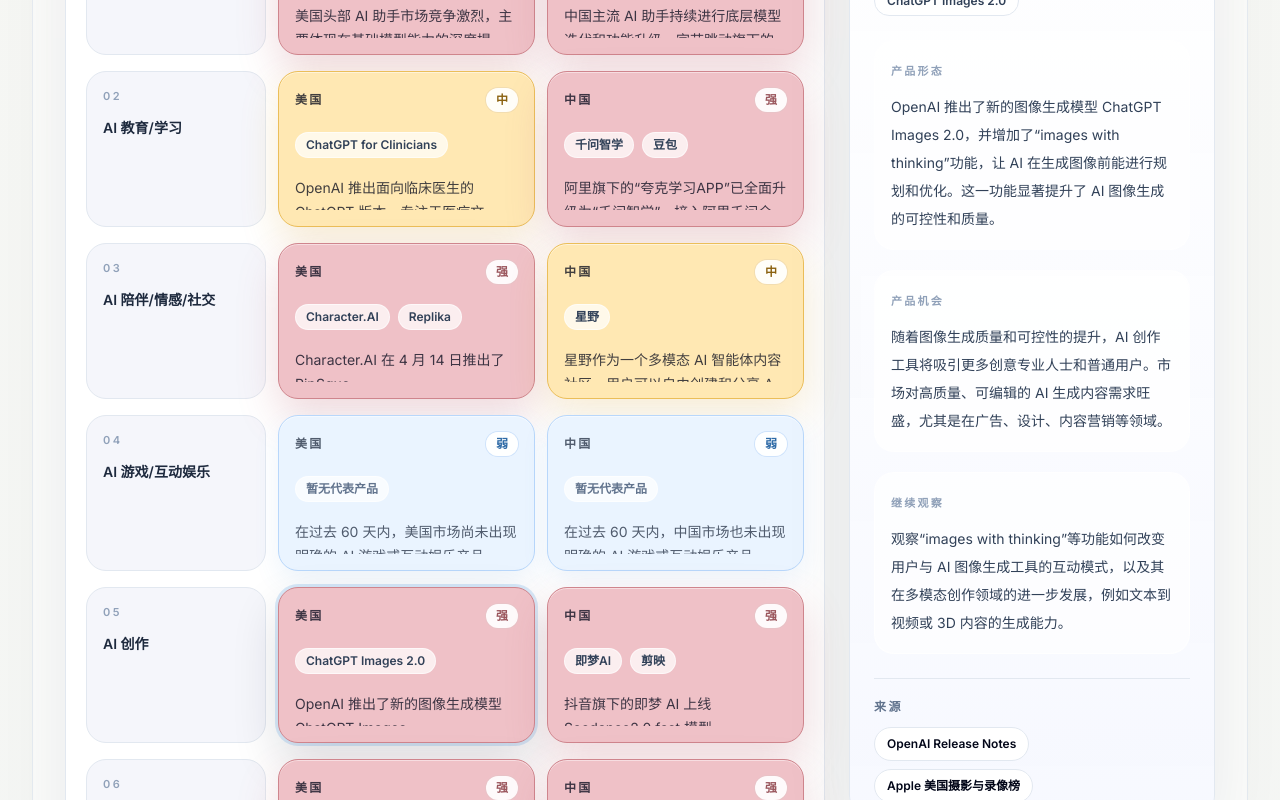
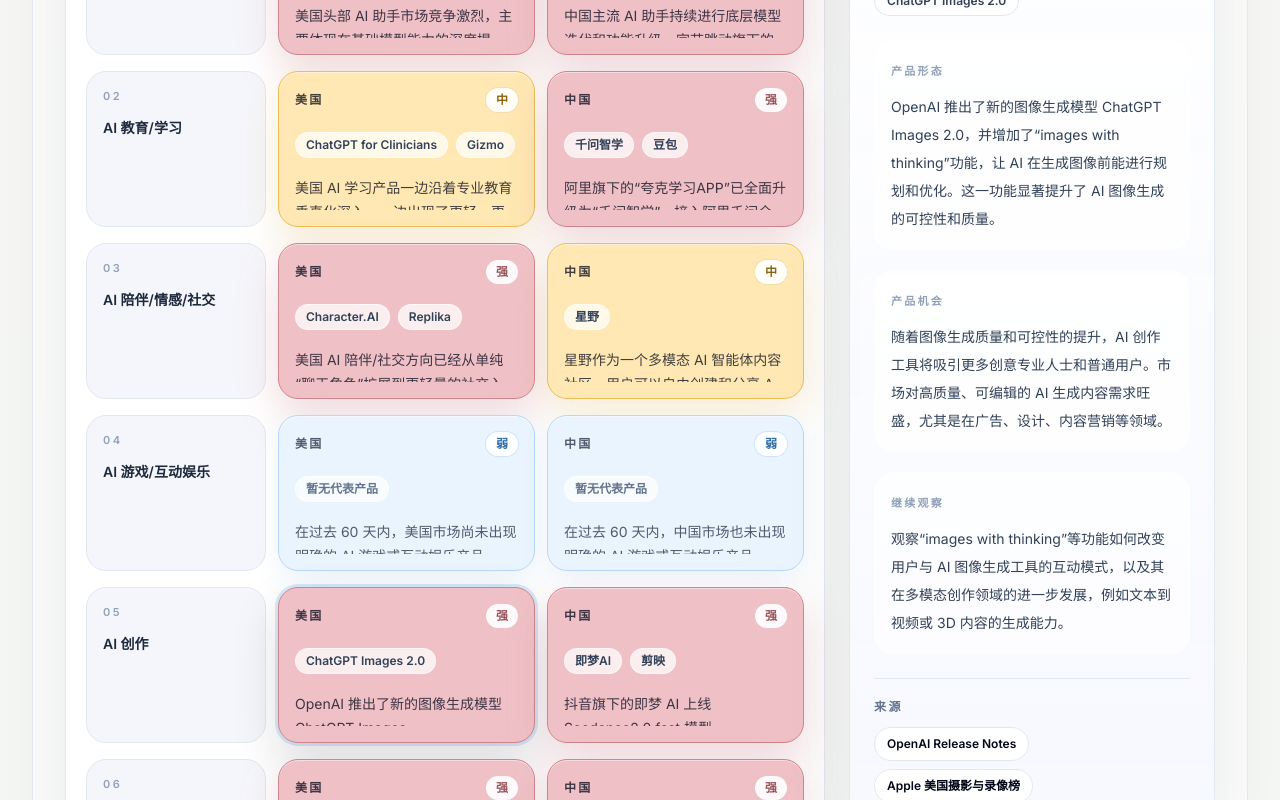
Before and after one commit to 812244966-del/ai-trending, a Next.js app: page / in a window 1280 px wide. Shown: the part 5380-6180 px from the top of the page. Built offline with nearby package versions, Linux system fonts and the light colour scheme.

Commit message:
Add funding signals to category map

```diff
--- a/scripts/generate-weekly-report.ts
+++ b/scripts/generate-weekly-report.ts
@@ -55,10 +55,14 @@
   { label: "OpenAI Release Notes", url: "https://help.openai.com/en/articles/6825453-chatgpt-release-notes", market: "美国", kind: "official" },
   { label: "Google AI Edge Eloquent", url: "https://apps.apple.com/us/app/google-ai-edge-eloquent/id6756505519", market: "美国", kind: "app-store" },
   { label: "Character.AI Blog", url: "https://blog.character.ai/pipsqueak2-and-more/", market: "美国", kind: "official" },
+  { label: "TechCrunch Gizmo funding", url: "https://techcrunch.com/2026/04/15/ai-learning-app-gizmo-levels-up-with-13m-users-and-a-22m-investment/", market: "美国", kind: "media" },
+  { label: "TechCrunch Series funding", url: "https://techcrunch.com/2026/04/24/two-college-kids-raise-a-5-1-million-pre-seed-to-build-an-ai-social-network-in-imessage/", market: "美国", kind: "media" },
+  { label: "TechCrunch Granola funding", url: "https://techcrunch.com/2026/03/25/granola-raises-125m-hits-1-5b-valuation-as-it-expands-from-meeting-notetaker-to-enterprise-ai-app/", market: "美国", kind: "media" },
   { label: "Replika App Store", url: "https://apps.apple.com/us/app/replika/id1158555867", market: "美国", kind: "app-store" },
   { label: "Hi Rokid App Store", url: "https://apps.apple.com/us/app/hi-rokid/id6749669942", market: "美国", kind: "app-store" },
   { label: "Apple 美国总榜", url: "https://apps.apple.com/us/genre/ios-apps/id6016", market: "美国", kind: "ranking" },
   { label: "Apple 美国摄影与录像榜", url: "https://apps.apple.com/us/iphone/charts/6008?chart=top-free", market: "美国", kind: "ranking" },
+  { label: "晚点聊 LateTalk AI季报26Q1", url: "https://podcast.latepost.com/156", market: "跨市场", kind: "media" },
   { label: "豆包 App Store", url: "https://apps.apple.com/cn/app/%E8%B1%86%E5%8C%85-%E9%9A%8F%E6%97%B6%E5%B8%AE%E5%BF%99%E7%9A%84-ai-%E5%8A%A9%E6%89%8B/id6459478672", market: "中国", kind: "app-store" },
   { label: "即梦AI App Store", url: "https://apps.apple.com/cn/app/%E5%8D%B3%E6%A2%A6ai-%E6%8A%96%E9%9F%B3%E6%97%97%E4%B8%8Bai%E5%9B%BE%E7%89%87%E5%92%8C%E8%A7%86%E9%A2%91%E5%B7%A5%E5%85%B7/id6503676563", market: "中国", kind: "app-store" },
   { label: "腾讯元宝 App Store", url: "https://apps.apple.com/cn/app/%E8%85%BE%E8%AE%AF%E5%85%83%E5%AE%9D-%E6%8E%A5%E5%85%A5deepseek-r1%E6%9C%80%E6%96%B0%E6%A8%A1%E5%9E%8B/id6480446430", market: "中国", kind: "app-store" },
@@ -513,6 +517,8 @@
 要求：
 1. topFindings、usSummaryPoints、cnSummaryPoints、trendJudgments 只覆盖 ${weeklyStart} 到 ${weeklyEnd} 的最近 7 天动态。
 2. categoryHeatmapItems 覆盖 ${heatmapStart} 到 ${heatmapEnd} 的最近 60 天信号。
+2.1 categoryHeatmapItems 的 products 可以补充最近 60 天内获得超过 1000 万元人民币融资（或等值美元）的 consumer-facing 创新产品。
+2.2 融资不是单独充分条件；只有当产品确实面向消费者/创作者/学习者/陪伴社交/效率办公/硬件入口时，才可纳入代表产品。
 3. 只使用给定来源里的事实，不要编造不存在的发布。
 4. 语言为中文，产品名保留原文。
 5. topFindings 选择 3-6 条最重要发现。
@@ -528,6 +534,7 @@
    - AI 硬件入口
 8. 如果某个分类缺少强证据，也要输出该项，并把 intensity 设为 0 或 1，signalLabel 设为 暂无 或 弱。
 9. sources 里只保留你实际使用到的来源链接。
+9.1 如果使用融资信号，sources 必须包含融资报道来源，并在 pattern 或 watchNext 中明确这是“融资 + 产品验证”的补充信号，而不是伪装成已大规模上线事实。
 10. summary / whyItMatters / bullets / evidence / comparison 均使用 RichTextBlock 结构，即数组，数组内每项为 { "text": "...", "strong": true|false }。
 10.1 topFindings[].summary 必须写成 2-4 个 block，优先分别覆盖：发生了什么 / 功能或分发细节 / 上线范围或用户对象。
 10.2 topFindings[].whyItMatters 必须写成 2-4 个 block，优先分别覆盖：用户价值 / 更大的产品趋势或中美对比 / 接下来该观察什么。
--- a/src/data/reports/latest.ts
+++ b/src/data/reports/latest.ts
@@ -548,15 +548,20 @@
     "intensity": 3,
     "signalLabel": "中",
     "products": [
-      "ChatGPT for Clinicians"
+      "ChatGPT for Clinicians",
+      "Gizmo"
     ],
-    "pattern": "OpenAI 推出面向临床医生的 ChatGPT 版本，专注于医疗文献审查、文档和研究，并支持获取 CME 学分。这表明 AI 在专业教育领域的垂直化应用日益成熟，正从通用知识辅助转向高门槛专业领域的深度赋能。",
-    "opportunity": "市场机会在于针对特定专业领域（如法律、金融、工程）开发高度专业化的 AI 学习工具，提供认证和实践支持。这些工具需要具备高准确性、可靠性和可信赖的知识源。",
-    "watchNext": "观察此类专业 AI 教育工具的用户采纳率、专业效用评估以及监管机构的认可情况，特别是在知识更新、隐私保护和伦理合规方面的挑战。",
+    "pattern": "美国 AI 学习产品一边沿着专业教育垂直化深入，一边出现了更轻、更偏消费者分发的新产品。OpenAI 推出面向临床医生的 ChatGPT for Clinicians，强调高门槛专业场景的可信知识辅助；与此同时，AI 学习应用 Gizmo 在 60 天窗口内披露获得 2200 万美元融资，并以 1300 万用户作为分发验证，说明记忆、复习和轻学习闭环仍有创业空间。",
+    "opportunity": "市场机会在于把“专业可信度”与“高频学习习惯”拆成两条不同产品线：一条服务医生、法律、金融等专业用户，另一条服务学生和泛知识用户的日常复习、测验和长期记忆管理。",
+    "watchNext": "继续观察融资驱动的新学习产品能否把增长转化为留存与付费，同时关注专业型 AI 教学工具在合规、知识准确性和机构合作上的推进速度。",
     "sources": [
       {
         "label": "OpenAI Release Notes",
         "href": "https://help.openai.com/en/articles/6825453-chatgpt-release-notes"
+      },
+      {
+        "label": "TechCrunch Gizmo funding",
+        "href": "https://techcrunch.com/2026/04/15/ai-learning-app-gizmo-levels-up-with-13m-users-and-a-22m-investment/"
       }
     ]
   },
@@ -597,15 +602,20 @@
     "signalLabel": "强",
     "products": [
       "Character.AI",
-      "Replika"
+      "Replika",
+      "Series"
     ],
-    "pattern": "Character.AI 在 4 月 14 日推出了 PipSqueak 2 模型，显著提升了 AI 角色的在性格、记忆力和写作质量方面的一致性，并预告了旨在增强世界观构建的 Lorebook 功能。Replika 在此前的一次重大更新中也加强了记忆功能、增加了主动签到、电话、互联网访问和图像生成等多样化互动能力。",
-    "opportunity": "市场机会在于持续提升 AI 角色的情感深度、记忆持久性和多模态互动能力，以提供更沉浸、个性化的陪伴体验。同时，通过 Lorebook 等工具增强用户共创世界的可能，将进一步丰富 AI 陪伴的生态。",
-    "watchNext": "观察 Lorebook 等新功能如何提升用户 UGC 的质量和深度，以及用户对 AI 陪伴的情感依赖和伦理考量如何演变。此外，AI 角色如何更自然地进行长期对话和情境感知也是关键。",
+    "pattern": "美国 AI 陪伴/社交方向已经从单纯“聊天角色”扩展到更轻量的社交入口。Character.AI 继续强化角色一致性、记忆和世界观工具，Replika 则在长期陪伴和多模态互动上持续打磨；与此同时，基于 iMessage 的 AI 社交网络 Series 在最近 60 天披露获得 510 万美元 pre-seed，说明市场也在押注“AI 先嵌进原生社交通道，再长出关系网络”的新形态。",
+    "opportunity": "市场机会不只在更像人的角色，还在更低摩擦的社交分发：把 AI 角色、关系维护、群聊互动和轻社区结合起来，可能比单独做一个 AI 陪伴 App 更容易切到年轻用户的高频使用场景。",
+    "watchNext": "继续观察 Lorebook 这类深互动能力是否能提升留存，也要关注像 Series 这样的融资型新产品能否把 iMessage 等现成入口真正转化成持续社交行为，而不是短期新鲜感。",
     "sources": [
       {
         "label": "Character.AI Blog",
         "href": "https://blog.character.ai/pipsqueak2-and-more/"
+      },
+      {
+        "label": "TechCrunch Series funding",
+        "href": "https://techcrunch.com/2026/04/24/two-college-kids-raise-a-5-1-million-pre-seed-to-build-an-ai-social-network-in-imessage/"
       }
     ]
   },
@@ -709,11 +719,12 @@
     "products": [
       "Google AI Edge Eloquent",
       "ChatGPT",
-      "Gemini"
+      "Gemini",
+      "Granola"
     ],
-    "pattern": "美国 AI 效率工具市场呈现出设备端 AI 和现有办公工具深度整合的趋势。Google 发布了 Google AI Edge Eloquent，一款基于 Gemma 的免费、离线、设备端听写 App，能智能优化口语为专业文本。ChatGPT 增强了 Outlook 邮件和日历的整合，支持处理共享邮箱和日历。Gemini 也强化了与 Gmail、Photos、YouTube 的连接，提供个性化帮助。",
-    "opportunity": "离线、设备端 AI 应用在隐私和响应速度上有独特优势，是未来重要的发展方向。AI 与现有办公工具的深度整合能显著提升工作效率，尤其是在数据管理、日程安排和内容创作方面。",
-    "watchNext": "关注离线 AI 在企业应用中的普及程度，以及 AI 助手如何更智能地管理和利用用户在不同应用中的数据，同时确保数据隐私和安全性。此外，AI 在复杂、多步骤办公任务自动化方面的进展也值得关注。",
+    "pattern": "美国 AI 效率工具市场同时出现两条清晰路径：一条是设备端 AI 和现有办公套件的深整合，另一条是围绕单一高频工作流长出的新创业产品。Google 的 AI Edge Eloquent、ChatGPT 与 Gemini 代表前者；而会议笔记产品 Granola 在最近 60 天披露获得 1.25 亿美元融资，并试图从会议记录扩展成更完整的工作流 AI 应用，说明“先占一个高频入口、再向上延展”的路径仍然很有吸引力。",
+    "opportunity": "市场机会在于抓住一个最常发生、最容易验证 ROI 的工作环节切入，比如会议、销售跟进、项目复盘或团队同步，再逐步长成更大的 AI 工作台，而不是一开始就做过重的全能助手。",
+    "watchNext": "继续观察离线 AI 在隐私敏感场景的渗透，也要关注 Granola 这类融资型新产品能否把单点工具成功升级成更广的工作流系统，而不是停留在“好用但窄”的记事工具。",
     "sources": [
       {
         "label": "Google AI Edge Eloquent App - App Store",
@@ -726,6 +737,10 @@
       {
         "label": "Gemini Drop",
         "href": "https://blog.google/innovation-and-ai/products/gemini-app/gemini-drop-updates-march-2026/"
+      },
+      {
+        "label": "TechCrunch Granola funding",
+        "href": "https://techcrunch.com/2026/03/25/granola-raises-125m-hits-1-5b-valuation-as-it-expands-from-meeting-notetaker-to-enterprise-ai-app/"
       }
     ]
   },
```
